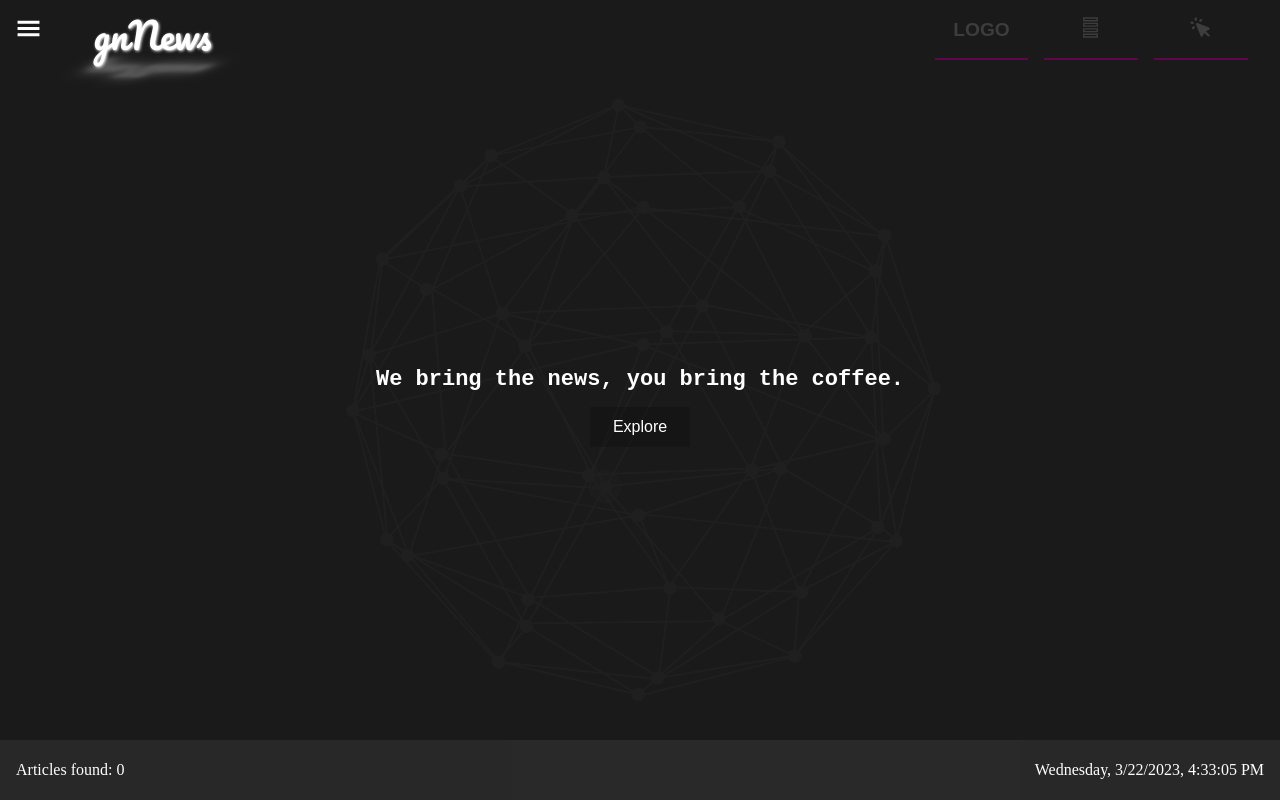
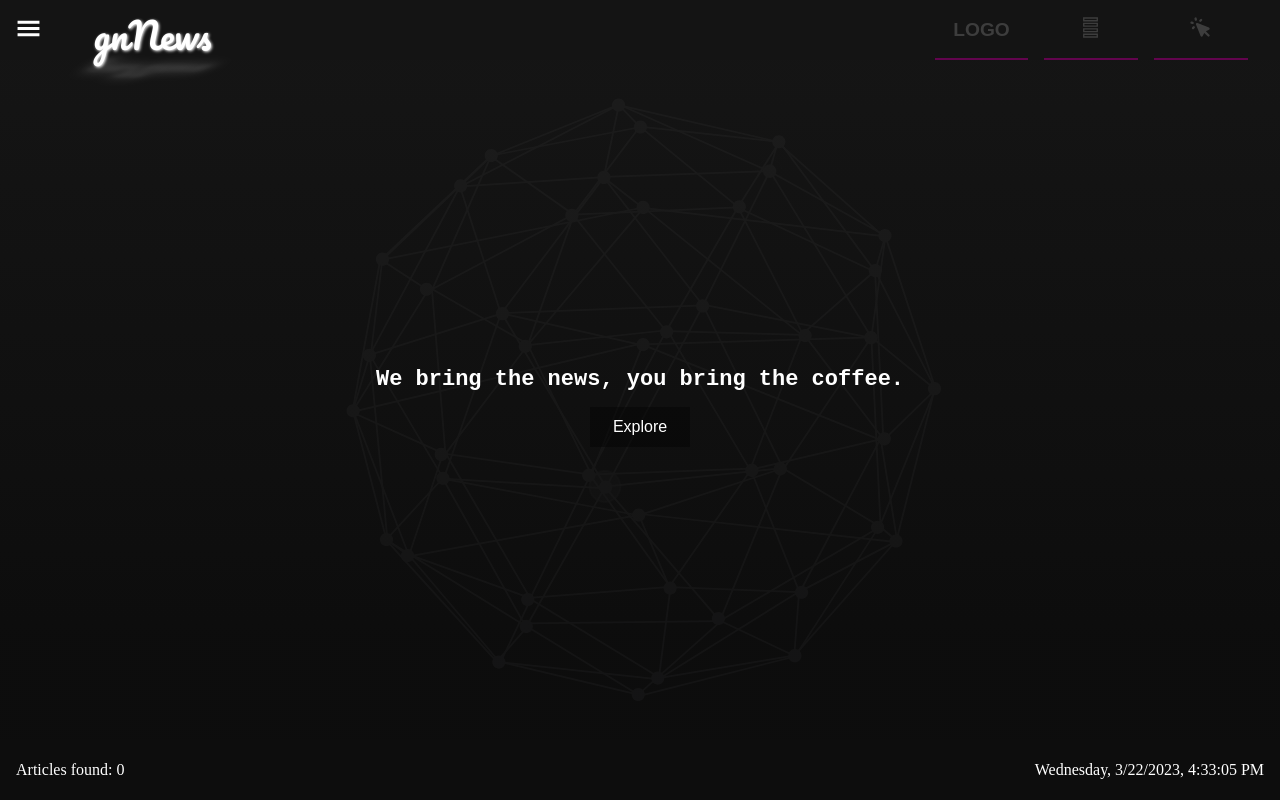
Before and after one commit to Croosheck/gnNews-react-challenge, a React (Create React App) app: page /main in a window 1280 px wide. Built offline with nearby package versions, Linux system fonts and the light colour scheme.

Commit message:
Little general styling upgrade

```diff
--- a/src/App.css
+++ b/src/App.css
@@ -2,6 +2,7 @@
 	--header-size: 60px;
 	--header-background: var(--app-background);
 	--footer-height: 60px;
+	--footer-background: hsl(0, 0%, 5%);
 
 	position: relative;
 }
--- a/src/App.js
+++ b/src/App.js
@@ -32,7 +32,7 @@ function App() {
 			setLayoutIcon(<TfiLayoutMenuV size={23} />);
 		}
 		setLayoutIconHandler(storedLayout);
-	}, []);
+	}, [dispatch]);
 
 	function togglePopupHandler() {
 		setIsPopupOpen((prev) => !prev);
--- a/src/components/UI/Popup.js
+++ b/src/components/UI/Popup.js
@@ -13,10 +13,10 @@ function Popup({ isOpen = false, onClose, content = "", children, testid }) {
 
 		setPopupContent(POPUP_PROS_CONS.default);
 		setOption();
-	}, [isOpen]);
+	}, [isOpen, content]);
 
 	const popupVariants = {
-		hidden: { opacity: 0, y: 1000 },
+		hidden: { opacity: 0, y: 100 },
 		visible: {
 			opacity: 1,
 			y: 0,
@@ -25,11 +25,12 @@ function Popup({ isOpen = false, onClose, content = "", children, testid }) {
 				type: "spring",
 				stiffness: 50,
 				mass: 0.8,
+				delay: 0.2,
 			},
 		},
 		exit: {
 			opacity: 0,
-			y: -500,
+			y: -100,
 			transition: {
 				delay: 0,
 				duration: 0.5,
@@ -40,6 +41,9 @@ function Popup({ isOpen = false, onClose, content = "", children, testid }) {
 	const textContentVariants = {
 		hidden: {
 			y: 100,
+			opacity: 0,
+		},
+		hiddenDefault: {
 			opacity: 0,
 		},
 		visible: {
@@ -125,7 +129,7 @@ function Popup({ isOpen = false, onClose, content = "", children, testid }) {
 										{!option && (
 											<motion.div
 												variants={textContentVariants}
-												initial="hidden"
+												initial="hiddenDefault"
 												animate="visibleDefault"
 												exit="exit"
 												className="text-container"
--- a/src/index.css
+++ b/src/index.css
@@ -26,7 +26,12 @@
 }
 
 :root {
-	--app-background: hsl(0, 0%, 10%);
+	--app-background: hsl(0, 0%, 8%);
+	--app-background-gradient: linear-gradient(
+		180deg,
+		hsl(0, 0%, 8%) 10%,
+		hsl(0, 0%, 5%) 80%
+	);
 
 	--clr-1: hsl(264, 87%, 76%);
 	--clr-2: hsl(349, 100%, 74%);
@@ -44,6 +49,7 @@ html {
 
 	color: white;
 	background-color: var(--app-background);
+	background: var(--app-background-gradient);
 	overflow-x: hidden;
 }
 
--- a/src/paths/Main.css
+++ b/src/paths/Main.css
@@ -15,7 +15,7 @@
 .main > button {
 	padding: 0.7rem 1.4rem;
 	border: none;
-	background-color: hsla(0, 0%, 0%, 0.2);
+	background-color: hsla(0, 0%, 0%, 0.4);
 	color: white;
 	font-size: 1rem;
 	cursor: pointer;
@@ -23,7 +23,7 @@
 	transition: ease-in-out 0.3s;
 }
 .main > button:hover {
-	background-color: hsla(0, 0%, 0%, 0.4);
+	background-color: hsla(0, 0%, 0%, 0.8);
 }
 
 .main-lottie-globe {
--- a/src/paths/Main.js
+++ b/src/paths/Main.js
@@ -89,7 +89,7 @@ function Main({ callback }) {
 					options={lottieOptions}
 					isClickToPauseDisabled
 					style={{
-						opacity: 0.025,
+						opacity: 0.03,
 						position: "absolute",
 						inset: 0,
 						margin: "auto",
--- a/src/sections/drawerMenu/Drawer.js
+++ b/src/sections/drawerMenu/Drawer.js
@@ -144,7 +144,7 @@ function Drawer({ isOpened, onCloseClick, callback }) {
 							className="drawer-lottie-container"
 						>
 							<Lottie
-								speed={0.4}
+								speed={0.2}
 								options={lottieOptions}
 								height={500}
 								isClickToPauseDisabled
--- a/src/sections/footer/Footer.css
+++ b/src/sections/footer/Footer.css
@@ -1,7 +1,7 @@
 .footer {
 	min-height: var(--footer-height);
 	min-width: 100%;
-	background-color: rgba(42, 42, 42, 0.936);
+	background-color: var(--footer-background);
 	display: flex;
 	justify-content: space-between;
 	align-items: center;
--- a/src/sections/footer/Footer.js
+++ b/src/sections/footer/Footer.js
@@ -2,20 +2,41 @@ import "./Footer.css";
 import { useSelector } from "react-redux";
 import Clock from "./clock/Clock";
 import { memo } from "react";
+import { motion } from "framer-motion";
 
 function Footer() {
 	const { countryData } = useSelector((state) => state.newsReducer);
 
 	const articlesDisplayedTotal = countryData.articles?.length;
 
+	const footerVariants = {
+		hidden: {
+			opacity: 0,
+			y: 20,
+		},
+		visible: {
+			opacity: 1,
+			y: 0,
+			transition: {
+				duration: 0.8,
+				delay: 2.5,
+			},
+		},
+	};
+
 	return (
-		<footer className="footer">
+		<motion.footer
+			className="footer"
+			variants={footerVariants}
+			initial="hidden"
+			animate="visible"
+		>
 			<p id="articles-count">Articles found: {articlesDisplayedTotal}</p>
 			{countryData.status === "error" && (
 				<p id="error">Error: {countryData.message}</p>
 			)}
 			<Clock />
-		</footer>
+		</motion.footer>
 	);
 }
 
--- a/src/sections/header/Header.css
+++ b/src/sections/header/Header.css
@@ -43,6 +43,7 @@
 	font-size: calc(var(--header-size) * 0.5);
 	text-shadow: 1px 1px 3px rgb(255, 255, 255);
 	margin-top: 3px;
+	filter: blur(0.5px);
 
 	user-select: none;
 	position: relative;
@@ -60,7 +61,7 @@
 	top: 58%;
 	rotate: 180deg;
 	transform: rotateY(180deg) scaleY(0.4) skewX(30deg) translateX(-9px);
-	opacity: 0.3;
+	opacity: 0.15;
 	text-shadow: 0px 0px 20px white;
 	filter: drop-shadow(2px 2px 5px white) blur(4px);
 }
--- a/src/sections/header/Header.js
+++ b/src/sections/header/Header.js
@@ -2,9 +2,13 @@ import "./Header.css";
 import { motion } from "framer-motion";
 import { memo } from "react";
 import { GiHamburgerMenu } from "react-icons/gi";
+import { useDispatch } from "react-redux";
 import { NavLink } from "react-router-dom";
+import { setCountryData } from "../../redux/slice";
 
 function Header({ children, title, onBurgerClick }) {
+	const dispatch = useDispatch();
+
 	const titleVariants = {
 		hidden: {
 			opacity: 0,
@@ -32,6 +36,16 @@ function Header({ children, title, onBurgerClick }) {
 		},
 	};
 
+	//upon the logo being clicked, the articles data is cleared
+	function resetArticlesHandler() {
+		dispatch(
+			setCountryData({
+				articles: [],
+				totalResults: 0,
+			})
+		);
+	}
+
 	return (
 		<nav className="navbar">
 			<motion.span
@@ -43,7 +57,7 @@ function Header({ children, title, onBurgerClick }) {
 			>
 				<GiHamburgerMenu size={25} />
 			</motion.span>
-			<NavLink to="/">
+			<NavLink to="/" onClick={resetArticlesHandler}>
 				<motion.div
 					variants={titleVariants}
 					initial="hidden"
```
